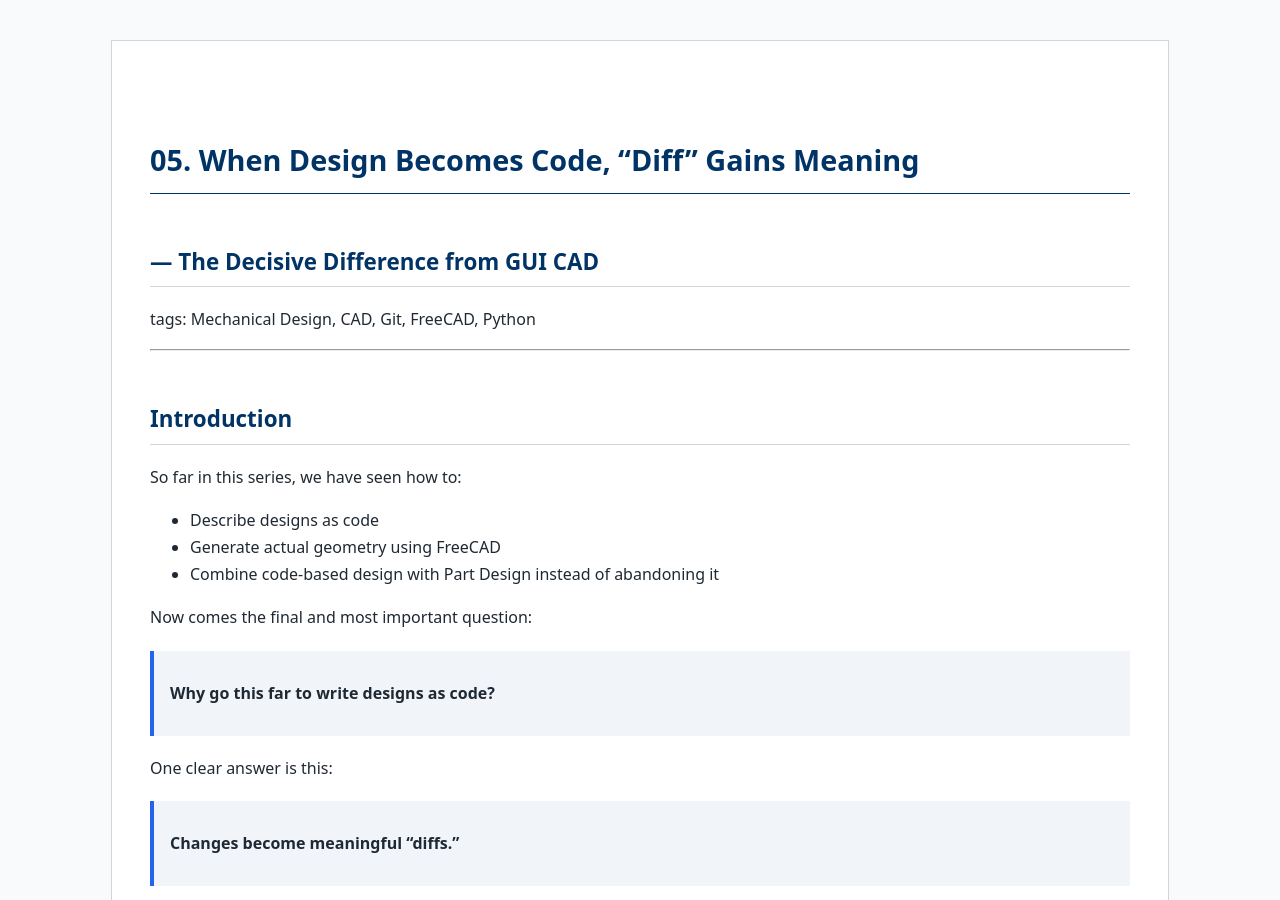
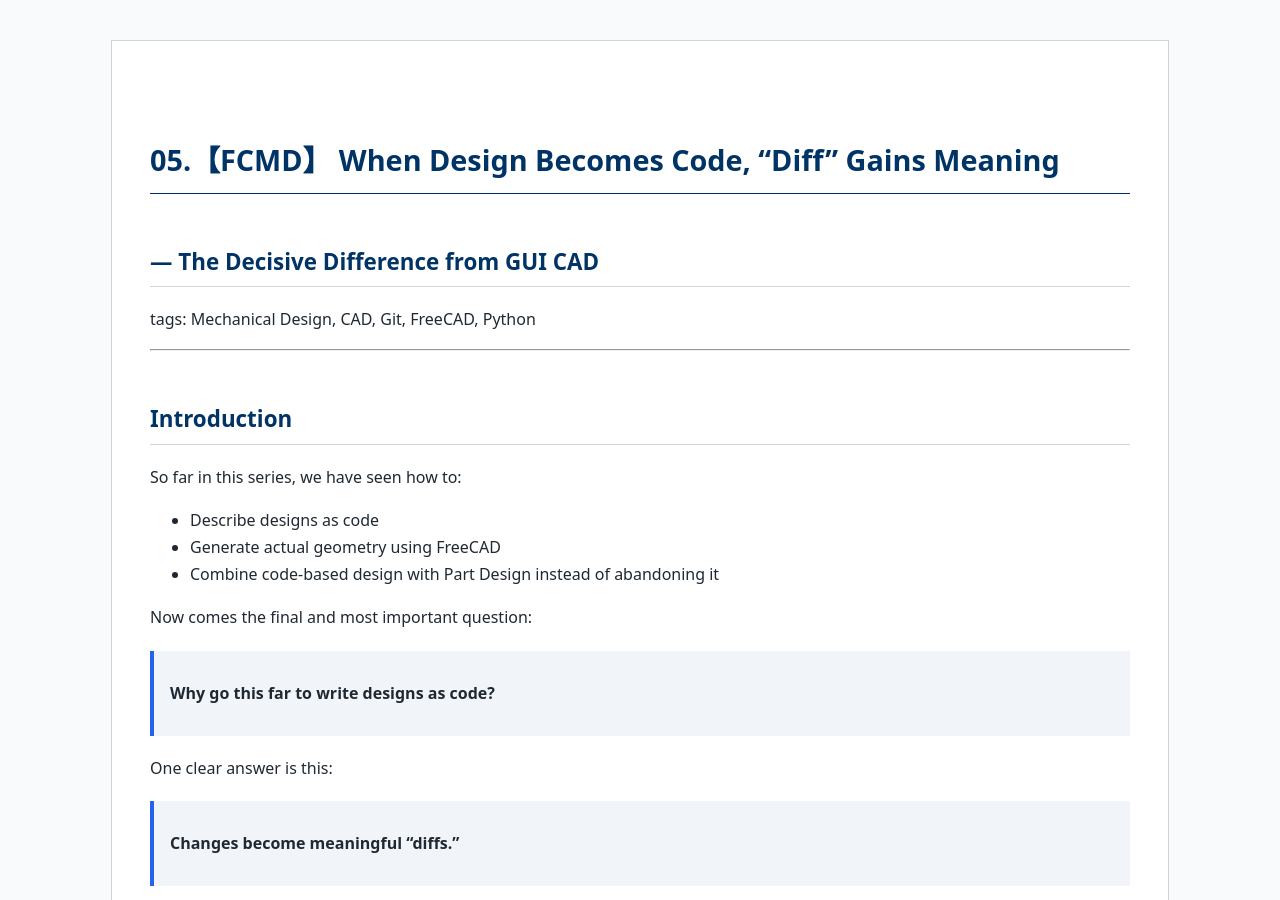
Before and after one commit to Samizo-AITL/qiita-articles, a Jekyll site: the page built from articles/en/05_git_diff_code_design.md, in a window 1280 px wide and 900 px high. Built offline with Jekyll 4.4.1, drawn with Linux system fonts in a browser that asks for light colours.

Commit message:
Update 05_git_diff_code_design.md

```diff
--- a/articles/en/05_git_diff_code_design.md
+++ b/articles/en/05_git_diff_code_design.md
@@ -3,7 +3,7 @@ layout: default
 title: Qiita Articles
 ---
 
-# 05. When Design Becomes Code, “Diff” Gains Meaning
+# 05.【FCMD】 When Design Becomes Code, “Diff” Gains Meaning
 ## — The Decisive Difference from GUI CAD
 tags: Mechanical Design, CAD, Git, FreeCAD, Python
 
```
